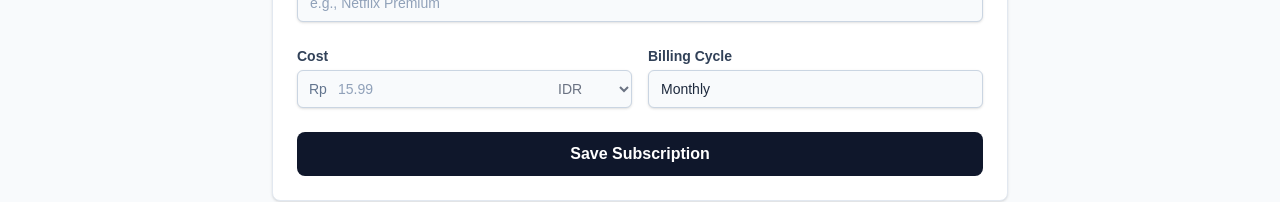
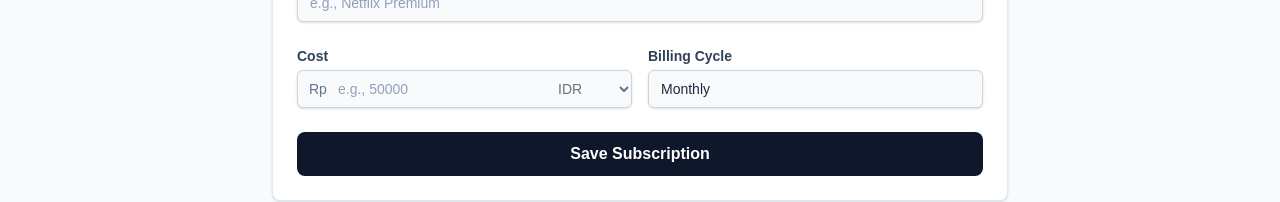
Before and after one commit to farisalfrz/subscription-tracker-capstone, a Next.js app: page / in a window 1280 px wide. Both pictures are taken after a click on the button "+ Add New". Shown: the part 258-460 px from the top of the page. Built offline with nearby package versions, Linux system fonts and the light colour scheme.

Commit message:
feat: Improve form UX and button interactivity

```diff
--- a/src/app/page.tsx
+++ b/src/app/page.tsx
@@ -76,7 +76,7 @@ export default function HomePage() {
         <h1 className="text-3xl font-bold tracking-tight">
           Your Subscriptions
         </h1>
-        <button onClick={handleToggleForm} className="bg-slate-900 text-white font-semibold py-2 px-4 rounded-lg hover:bg-slate-700 transition-colors">
+        <button onClick={handleToggleForm} className="bg-slate-900 text-white font-semibold py-2 px-4 rounded-lg hover:bg-slate-700 transition-colors cursor-pointer">
           {showForm ? 'Close Form' : '+ Add New'}
         </button>
       </div>
--- a/src/components/SubscriptionCard.tsx
+++ b/src/components/SubscriptionCard.tsx
@@ -33,12 +33,12 @@ export default function SubscriptionCard({ subscription, onDelete, onEdit }: Sub
         </p>
       </div>
       <div className="flex gap-3">
-        <button onClick={() => onEdit(subscription)} className="text-sm font-semibold text-blue-600 hover:text-blue-800 transition-colors">
+        <button onClick={() => onEdit(subscription)} className="text-sm font-semibold text-blue-600 hover:text-blue-800 transition-colors cursor-pointer">
           Edit
         </button>
         <button
           onClick={() => onDelete(subscription.id)}
-          className="text-sm font-semibold text-red-600 hover:text-red-800 transition-colors">
+          className="text-sm font-semibold text-red-600 hover:text-red-800 transition-colors cursor-pointer">
           Delete
         </button>
       </div>
--- a/src/components/SubscriptionForm.tsx
+++ b/src/components/SubscriptionForm.tsx
@@ -1,4 +1,3 @@
-// src/components/SubscriptionForm.tsx
 "use client";
 import { useState, useEffect } from 'react';
 import { Subscription } from '@/app/page';
@@ -38,6 +37,8 @@ export default function SubscriptionForm({ onAddSubscription, onUpdateSubscripti
     setName(''); setCost(''); setCycle('Monthly'); setCurrency('IDR');
   };
 
+  const costPlaceholder = currency === 'IDR' ? 'e.g., 50000' : 'e.g., 15.99';
+
   return (
     <form onSubmit={handleSubmit} className="bg-white p-6 rounded-lg border border-slate-200 space-y-6 mb-6 shadow-sm">
       <h2 className="text-xl font-bold text-slate-900">{isEditMode ? 'Edit Subscription' : 'Add New Subscription'}</h2>
@@ -71,7 +72,7 @@ export default function SubscriptionForm({ onAddSubscription, onUpdateSubscripti
               id="cost"
               value={cost}
               onChange={(e) => setCost(e.target.value)}
-              placeholder="15.99"
+              placeholder={costPlaceholder}
               className="block w-full pl-10 pr-3 py-2 bg-slate-50 border border-slate-300 rounded-md text-sm shadow-sm placeholder-slate-400 focus:outline-none focus:border-slate-500 focus:ring-1 focus:ring-slate-500"
               required
               min="0"
```
